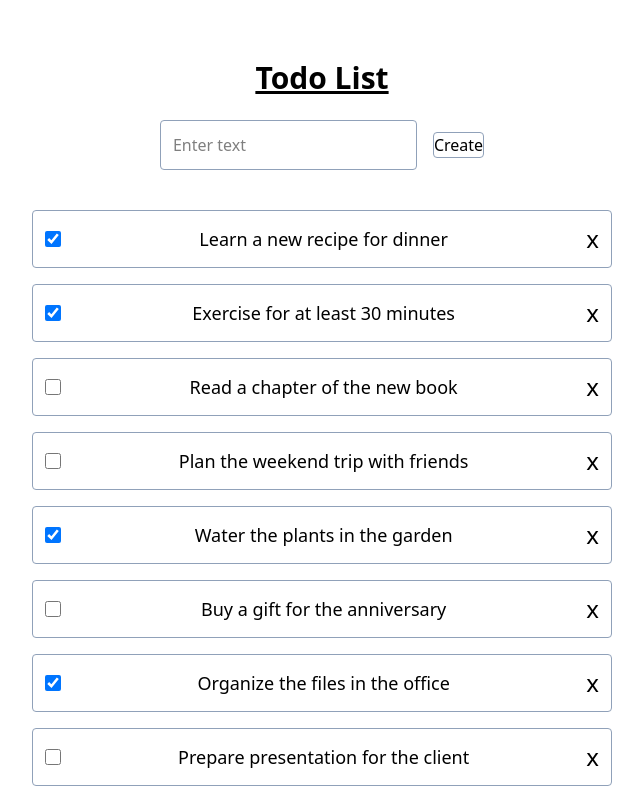
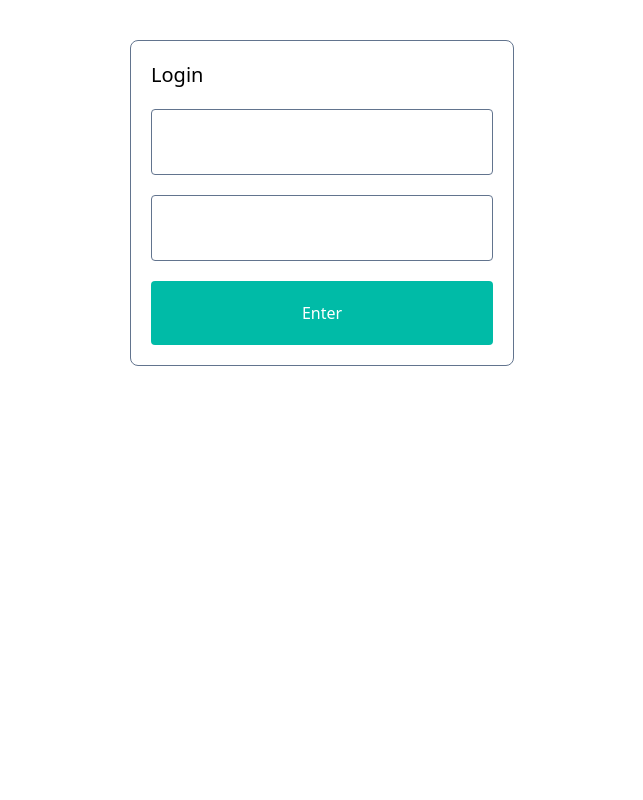
Before and after one commit to KozerT/query-list, a React (Vite) app: page / in a window 1280 px wide. Shown: the top 800 px of the page, without its empty margins (318-961 px from the left). Built offline with nearby package versions, Linux system fonts and the light colour scheme; data requests are answered from the project's data file.

Commit message:
feat: add redux,  integrate user authentication and enhance list with user context

```diff
--- a/package.json
+++ b/package.json
@@ -12,12 +12,14 @@
     "preview": "vite preview"
   },
   "dependencies": {
+    "@reduxjs/toolkit": "^2.6.0",
     "@tailwindcss/vite": "^4.0.9",
     "@tanstack/react-query": "^5.66.9",
     "@tanstack/react-query-devtools": "^5.66.9",
     "nanoid": "^5.1.2",
     "react": "^19.0.0",
     "react-dom": "^19.0.0",
+    "react-redux": "^9.2.0",
     "tailwindcss": "^4.0.9"
   },
   "devDependencies": {
--- a/src/app/app.tsx
+++ b/src/app/app.tsx
@@ -1,13 +1,17 @@
-import { QueryClientProvider } from "@tanstack/react-query";
-import { queryClient } from "../shared/api/query-client";
+import { Login } from "../modules/auth/login";
+import { useUser } from "../modules/auth/use-user";
 import { TodoList } from "../modules/todo-list/todo-list";
-import { ReactQueryDevtools } from "@tanstack/react-query-devtools";
 
 export const App = () => {
-  return (
-    <QueryClientProvider client={queryClient}>
-      <TodoList />
-      <ReactQueryDevtools initialIsOpen={false} />
-    </QueryClientProvider>
-  );
+  const user = useUser();
+
+  if (user.isLoading) {
+    return <div>Loading...</div>;
+  }
+
+  if (user.data) {
+    return <TodoList />;
+  }
+
+  return <Login />;
 };
--- a/src/app/main.tsx
+++ b/src/app/main.tsx
@@ -1,10 +1,20 @@
 import { StrictMode } from "react";
 import { createRoot } from "react-dom/client";
+import { QueryClientProvider } from "@tanstack/react-query";
+import { queryClient } from "../shared/api/query-client";
+import { ReactQueryDevtools } from "@tanstack/react-query-devtools";
+import { Provider } from "react-redux";
+import { store } from "../shared/api/redux";
 import "./index.css";
 import { App } from "./app";
 
-createRoot(document.getElementById("root")!).render(
+createRoot(document.getElementById("root") as HTMLElement).render(
   <StrictMode>
-    <App />
+    <QueryClientProvider client={queryClient}>
+      <Provider store={store}>
+        <App />
+      </Provider>
+      <ReactQueryDevtools initialIsOpen={false} />
+    </QueryClientProvider>
   </StrictMode>,
 );
--- /dev/null
+++ b/src/modules/auth/api.ts
@@ -0,0 +1,40 @@
+import { queryOptions } from "@tanstack/react-query";
+import { jsonApiInstance } from "../../shared/api/api-instance";
+
+export type PaginatedResult<T> = {
+  data: T[];
+  first: number;
+  items: number;
+  last: number;
+  next: number | null;
+  pages: number;
+  prev: number | null;
+};
+
+export type UserDto = {
+  id: string;
+  login: string;
+  password: string;
+};
+
+export const authApi = {
+  basekey: "users",
+  getUserById: (id: string) => {
+    return queryOptions({
+      queryKey: [authApi.basekey, "byId", id],
+      queryFn: (meta) =>
+        jsonApiInstance<UserDto>(`/users/${id}`, {
+          signal: meta.signal,
+          json: false,
+        }),
+    });
+  },
+
+  loginUser: async (login: string, password: string) => {
+    const r = await jsonApiInstance<UserDto[]>(
+      `/users?login=${login}&password=${password}`,
+      { json: false },
+    );
+    return r[0] as UserDto | undefined;
+  },
+};
--- /dev/null
+++ b/src/modules/auth/auth.slice.ts
@@ -0,0 +1,26 @@
+import { createSlice, PayloadAction } from "@reduxjs/toolkit";
+import { rootReducer } from "../../shared/api/redux";
+
+type AuthState = {
+  userId: string | undefined;
+};
+
+export const authSlice = createSlice({
+  name: "auth",
+  initialState: {
+    userId: localStorage.getItem("userId"),
+  } as AuthState,
+  selectors: {
+    userId: (state) => state.userId,
+  },
+  reducers: {
+    addUser(state, action: PayloadAction<{ userId: string }>) {
+      localStorage.setItem("userId", action.payload.userId);
+      state.userId = action.payload.userId;
+    },
+    // eslint-disable-next-line @typescript-eslint/no-unused-vars
+    removeUser(state, action: PayloadAction<{ userId: string }>) {
+      state.userId = undefined;
+    },
+  },
+}).injectInto(rootReducer);
--- /dev/null
+++ b/src/modules/auth/login.tsx
@@ -0,0 +1,32 @@
+export const Login = () => {
+  const handleSubmit = (e: React.FormEvent<HTMLFormElement>) => {
+    e.preventDefault();
+    const formData = new FormData(e.currentTarget);
+  };
+  return (
+    <div className="p-5 border border-slate-500 rounded-lg container mx-auto mt-10 max-w-96">
+      <form className="flex flex-col gap-5 " onSubmit={handleSubmit}>
+        <h1 className="text-bold text-xl">Login</h1>
+        <input
+          className="p-5 rounded border border-slate-500"
+          name="login"
+        ></input>
+        <input
+          className="p-5 rounded border border-slate-500"
+          name="password"
+        ></input>
+        {/*
+        {loginError && (
+          <div className="bg-rose-500 text-white p-3 rounded">{loginError}</div>
+        )} */}
+
+        <button
+          //   disabled={isLoading}
+          className="p-5 rounded bg-teal-500 text-white disabled:bg-slate-300"
+        >
+          Enter
+        </button>
+      </form>
+    </div>
+  );
+};
--- /dev/null
+++ b/src/modules/auth/use-user.ts
@@ -0,0 +1,12 @@
+import { useQuery } from "@tanstack/react-query";
+import { useAppSelector } from "../../shared/api/redux";
+import { authApi } from "./api";
+import { authSlice } from "./auth.slice";
+
+export const useUser = () => {
+  const userId = useAppSelector(authSlice.selectors.userId);
+  return useQuery({
+    ...authApi.getUserById(userId!),
+    enabled: Boolean(userId),
+  });
+};
--- a/src/modules/todo-list/todo-list.tsx
+++ b/src/modules/todo-list/todo-list.tsx
@@ -2,9 +2,11 @@ import { useTodoList } from "./use-todo-list";
 import { useCreateTodo } from "./use-create-todo";
 import { useDeleteTodo } from "./use-delete-todo";
 import { useToggleTodo } from "./use-toggle-todo";
+import { useUser } from "../auth/use-user";
 
 export const TodoList = () => {
   const { error, toDoItems, isFetching } = useTodoList();
+  const userQuery = useUser();
   const createToDo = useCreateTodo();
   const deleteTodo = useDeleteTodo();
   const toggleTodo = useToggleTodo();
@@ -13,7 +15,9 @@ export const TodoList = () => {
 
   return (
     <div className="p-5 mx-auto max-w-[1200px] mt-10">
-      <h1 className="text-3xl font-bold underline text-center">Todo List</h1>
+      <h1 className="text-3xl font-bold underline text-center">
+        Todo List {userQuery.data?.login}
+      </h1>
       <form
         onSubmit={createToDo.handleCreate}
         className="flex flex-col md:flex-row gap-4 justify-center items-center my-4 md:my-6"
--- /dev/null
+++ b/src/shared/api/redux.ts
@@ -0,0 +1,25 @@
+/* eslint-disable @typescript-eslint/no-explicit-any */
+import {
+  combineSlices,
+  createSelector,
+  ThunkAction,
+  UnknownAction,
+} from "@reduxjs/toolkit";
+import { useDispatch, useSelector, useStore } from "react-redux";
+import { configureStore } from "@reduxjs/toolkit";
+
+export const rootReducer = combineSlices();
+
+export type AppState = any;
+export type AppDispatch = typeof store.dispatch;
+export type AppThunk<R = void> = ThunkAction<R, AppState, any, UnknownAction>;
+
+export const store = configureStore({
+  reducer: rootReducer,
+  middleware: (getDefaultMiddleware) => getDefaultMiddleware(),
+});
+
+export const useAppSelector = useSelector.withTypes<AppState>();
+export const useAppDispatch = useDispatch.withTypes<AppDispatch>();
+export const useAppStore = useStore.withTypes<typeof store>();
+export const createAppSelector = createSelector.withTypes<AppState>();
```
Also changed, not shown: db.json (line endings or trailing spaces), 1 other file (tests, documents, lock files or other folders).
